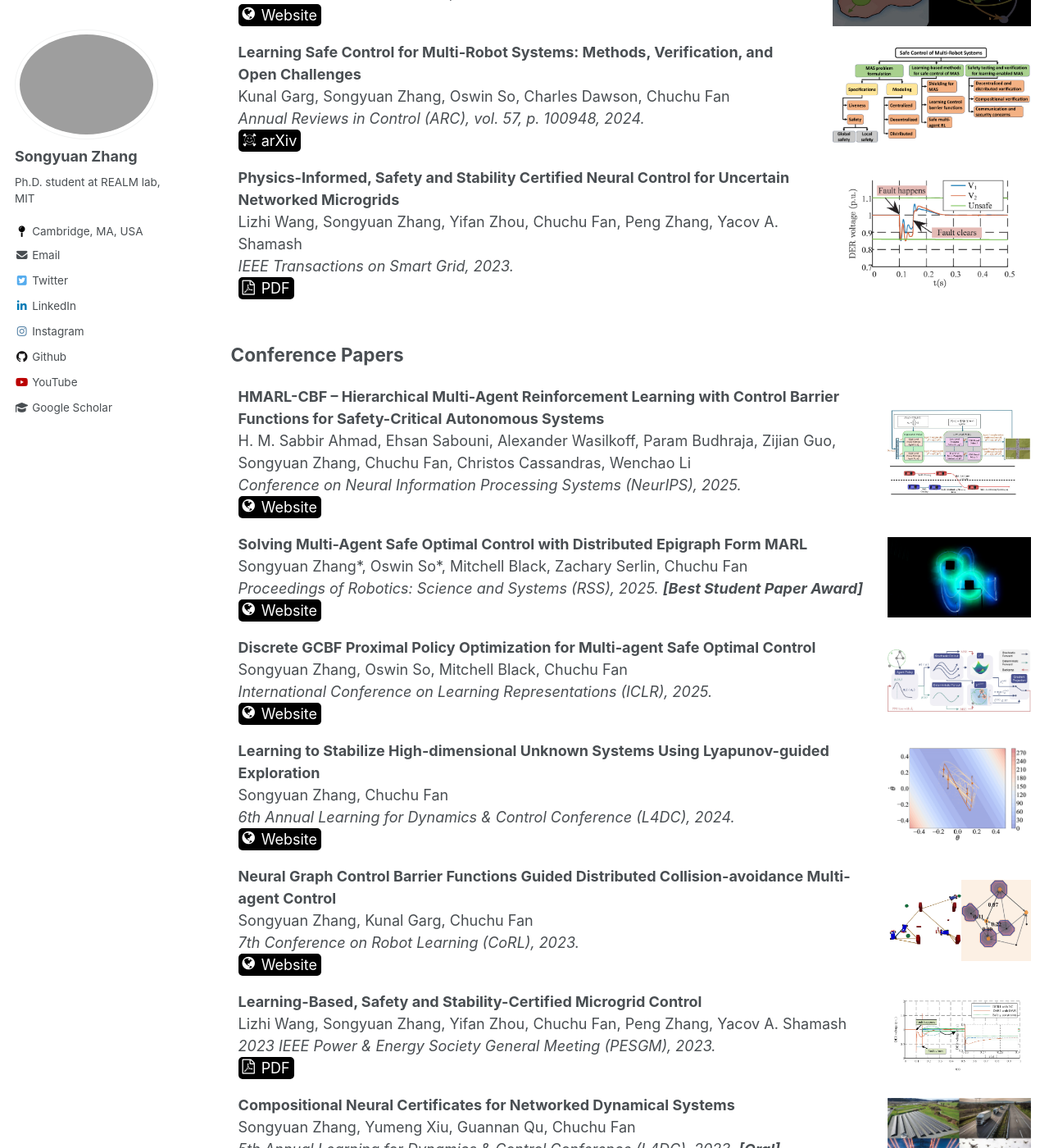
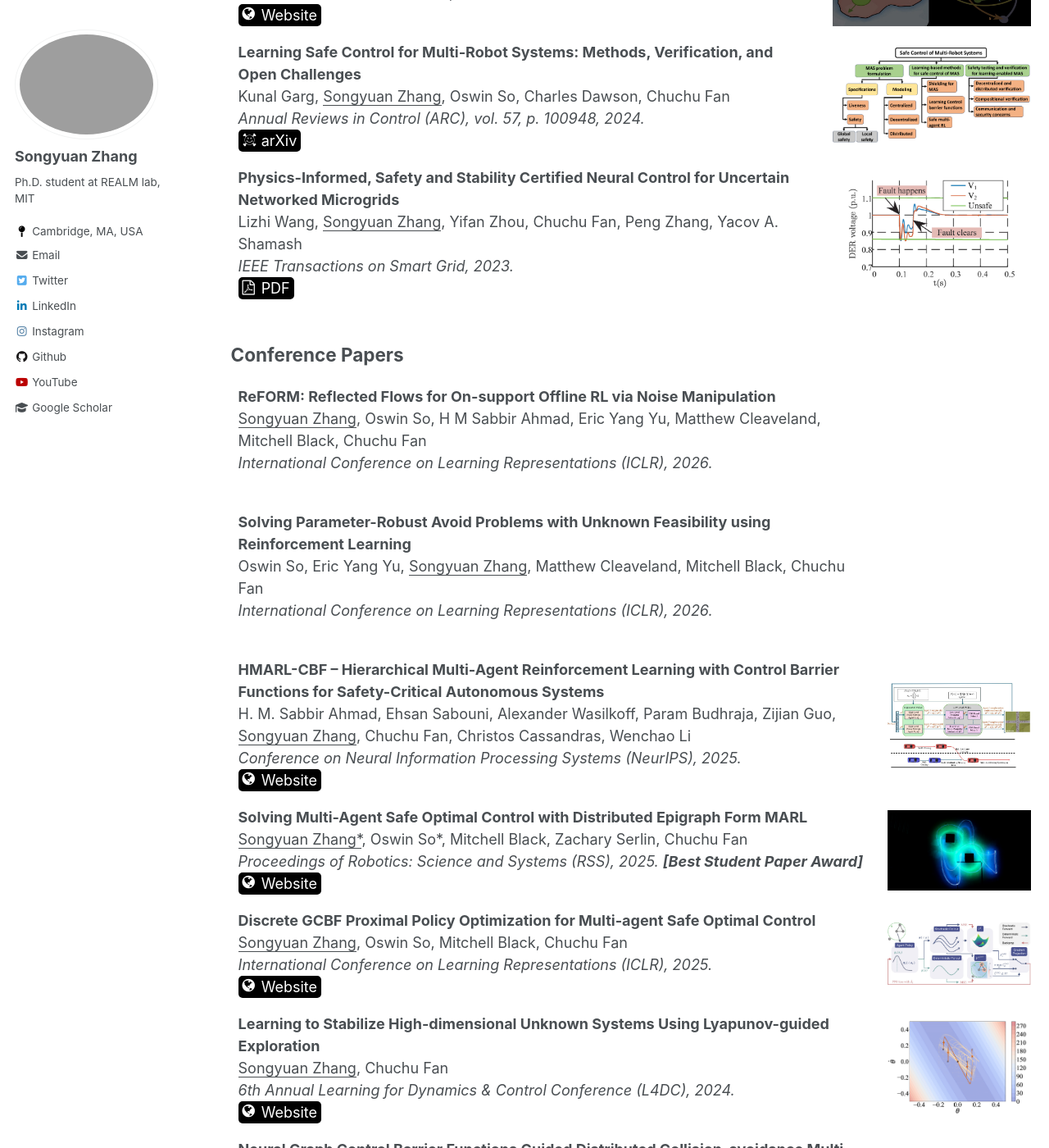
Before and after one commit to syzhang092218-source/syzhang092218-source.github.io, a Jekyll site: the page built from _pages/publications.html, in a window 1280 px wide and 1400 px high, scrolled down 345 px. Shown: the whole window at 82% size. Built offline with Jekyll 4.4.1, drawn with Linux system fonts in a browser that asks for light colours; nearby versions of some CDN libraries; some web fonts are replaced; library files that are not in the unit come from our copies; a style sheet for code colours, icons or effects is not loaded; some of the changed text lies outside the part shown.

Commit message:
add iclr 2026

```diff
--- a/_pages/publications.html
+++ b/_pages/publications.html
@@ -70,7 +70,7 @@ author_profile: true
                 GCBF+: A Neural Graph Control Barrier Function Framework for Distributed Safe Multi-Agent Control
             </b>
             <br>
-                Songyuan Zhang*, Oswin So*, Kunal Garg, Chuchu Fan
+                <u>Songyuan Zhang</u>*, Oswin So*, Kunal Garg, Chuchu Fan
             <br>
             <i>
                 IEEE Transactions on Robotics, 2025.
@@ -101,7 +101,7 @@ author_profile: true
                 Learning Safe Control for Multi-Robot Systems: Methods, Verification, and Open Challenges
             </b>
             <br>
-                Kunal Garg, Songyuan Zhang, Oswin So, Charles Dawson, Chuchu Fan
+                Kunal Garg, <u>Songyuan Zhang</u>, Oswin So, Charles Dawson, Chuchu Fan
             <br>
             <i>
                 Annual Reviews in Control (ARC), vol. 57, p. 100948, 2024.
@@ -132,7 +132,7 @@ author_profile: true
                 Physics-Informed, Safety and Stability Certified Neural Control for Uncertain Networked Microgrids
             </b>
             <br>
-                Lizhi Wang, Songyuan Zhang, Yifan Zhou, Chuchu Fan, Peng Zhang, Yacov A. Shamash
+                Lizhi Wang, <u>Songyuan Zhang</u>, Yifan Zhou, Chuchu Fan, Peng Zhang, Yacov A. Shamash
             <br>
             <i>
                 IEEE Transactions on Smart Grid, 2023.
@@ -167,11 +167,63 @@ author_profile: true
     <tr>
         <td>
             <b>
+                ReFORM: Reflected Flows for On-support Offline RL via Noise Manipulation
+            </b>
+            <br>
+                <u>Songyuan Zhang</u>, Oswin So, H M Sabbir Ahmad, Eric Yang Yu, Matthew Cleaveland, Mitchell Black, Chuchu Fan
+            <br>
+            <i>
+                International Conference on Learning Representations (ICLR), 2026.
+            </i>
+            <br>
+                <!-- <span class="link-block" style="background-color:black; border-radius: 5px; padding-left: 5px; padding-right: 5px; display: inline-block">
+                    <a href="https://bu-depend-lab.github.io/HMARL-CBF/" style="text-decoration: none">
+                    <span class="icon" style="color:white;">
+                        <i class="fa fa-globe"></i>
+                    </span>
+                    <span style="color:white;">Website</span>
+                    </a>
+                </span> -->
+            <br>
+        </td>
+        <td>
+            <!-- <img src="https://syzhang092218-source.github.io/_pages/publication_teasers/NeurIPS2025.jpg?raw=true" alt="Photo" style="width: 300px;" hspace="5" vspace="0" align="center"/>  -->
+        </td>
+    </tr>
+    <tr>
+        <td>
+            <b>
+                Solving Parameter-Robust Avoid Problems with Unknown Feasibility using Reinforcement Learning
+            </b>
+            <br>
+                Oswin So, Eric Yang Yu, <u>Songyuan Zhang</u>, Matthew Cleaveland, Mitchell Black, Chuchu Fan
+            <br>
+            <i>
+                International Conference on Learning Representations (ICLR), 2026.
+            </i>
+            <br>
+                <!-- <span class="link-block" style="background-color:black; border-radius: 5px; padding-left: 5px; padding-right: 5px; display: inline-block">
+                    <a href="https://bu-depend-lab.github.io/HMARL-CBF/" style="text-decoration: none">
+                    <span class="icon" style="color:white;">
+                        <i class="fa fa-globe"></i>
+                    </span>
+                    <span style="color:white;">Website</span>
+                    </a>
+                </span> -->
+            <br>
+        </td>
+        <td>
+            <!-- <img src="https://syzhang092218-source.github.io/_pages/publication_teasers/NeurIPS2025.jpg?raw=true" alt="Photo" style="width: 300px;" hspace="5" vspace="0" align="center"/>  -->
+        </td>
+    </tr>
+    <tr>
+        <td>
+            <b>
                 HMARL-CBF – Hierarchical Multi-Agent Reinforcement Learning with Control Barrier Functions for Safety-Critical Autonomous Systems
             </b>
             <br>
                 H. M. Sabbir Ahmad, Ehsan Sabouni, Alexander Wasilkoff, Param Budhraja,
-                Zijian Guo, Songyuan Zhang, Chuchu Fan, Christos Cassandras, Wenchao Li
+                Zijian Guo, <u>Songyuan Zhang</u>, Chuchu Fan, Christos Cassandras, Wenchao Li
             <br>
             <i>
                 Conference on Neural Information Processing Systems (NeurIPS), 2025.
@@ -197,7 +249,7 @@ author_profile: true
                 Solving Multi-Agent Safe Optimal Control with Distributed Epigraph Form MARL
             </b>
             <br>
-                Songyuan Zhang*, Oswin So*, Mitchell Black, Zachary Serlin, Chuchu Fan
+                <u>Songyuan Zhang*</u>, Oswin So*, Mitchell Black, Zachary Serlin, Chuchu Fan
             <br>
             <i>
                 Proceedings of Robotics: Science and Systems (RSS), 2025. <b>[Best Student Paper Award]</b>
@@ -223,7 +275,7 @@ author_profile: true
                 Discrete GCBF Proximal Policy Optimization for Multi-agent Safe Optimal Control
             </b>
             <br>
-                Songyuan Zhang, Oswin So, Mitchell Black, Chuchu Fan
+                <u>Songyuan Zhang</u>, Oswin So, Mitchell Black, Chuchu Fan
             <br>
             <i>
                 International Conference on Learning Representations (ICLR), 2025.
@@ -249,7 +301,7 @@ author_profile: true
                 Learning to Stabilize High-dimensional Unknown Systems Using Lyapunov-guided Exploration
             </b>
             <br>
-                Songyuan Zhang, Chuchu Fan
+                <u>Songyuan Zhang</u>, Chuchu Fan
             <br>
             <i>
                 6th Annual Learning for Dynamics & Control Conference (L4DC), 2024.
@@ -327,7 +379,7 @@ author_profile: true
                 Neural Graph Control Barrier Functions Guided Distributed Collision-avoidance Multi-agent Control
             </b>
             <br>
-                Songyuan Zhang, Kunal Garg, Chuchu Fan
+                <u>Songyuan Zhang</u>, Kunal Garg, Chuchu Fan
             <br>
             <i>
                 7th Conference on Robot Learning (CoRL), 2023.
@@ -353,7 +405,7 @@ author_profile: true
                 Learning-Based, Safety and Stability-Certified Microgrid Control
             </b>
             <br>
-                Lizhi Wang, Songyuan Zhang, Yifan Zhou, Chuchu Fan, Peng Zhang, Yacov A. Shamash
+                Lizhi Wang, <u>Songyuan Zhang</u>, Yifan Zhou, Chuchu Fan, Peng Zhang, Yacov A. Shamash
             <br>
             <i>
                 2023 IEEE Power & Energy Society General Meeting (PESGM), 2023.
@@ -379,7 +431,7 @@ author_profile: true
                 Compositional Neural Certificates for Networked Dynamical Systems
             </b>
             <br>
-                Songyuan Zhang, Yumeng Xiu, Guannan Qu, Chuchu Fan
+                <u>Songyuan Zhang</u>, Yumeng Xiu, Guannan Qu, Chuchu Fan
             <br>
             <i>
                 5th Annual Learning for Dynamics & Control Conference (L4DC), 2023. <b>[Oral]</b>
@@ -405,7 +457,7 @@ author_profile: true
             Confidence-Aware Imitation Learning from Demonstrations with Varying Optimality
             </b>
             <br>
-                Songyuan Zhang*, Zhangjie Cao*, Dorsa Sadigh, Yanan Sui
+                <u>Songyuan Zhang*</u>, Zhangjie Cao*, Dorsa Sadigh, Yanan Sui
             <br>
             <i>
                 Conference on Neural Information Processing Systems (NeurIPS), 2021.
@@ -438,7 +490,7 @@ author_profile: true
                 Foundation Models to the Rescue: Deadlock Resolution in Connected Multi-Robot Systems
             </b>
             <br>
-                Kunal Garg, Songyuan Zhang, Jacob Arkin, Chuchu Fan
+                Kunal Garg, <u>Songyuan Zhang</u>, Jacob Arkin, Chuchu Fan
             <br>
             <i>
                 arXiv preprint arXiv:2404.06413
```
Also changed, not shown: _pages/about.md (+3 -2 lines), 8 other files.
